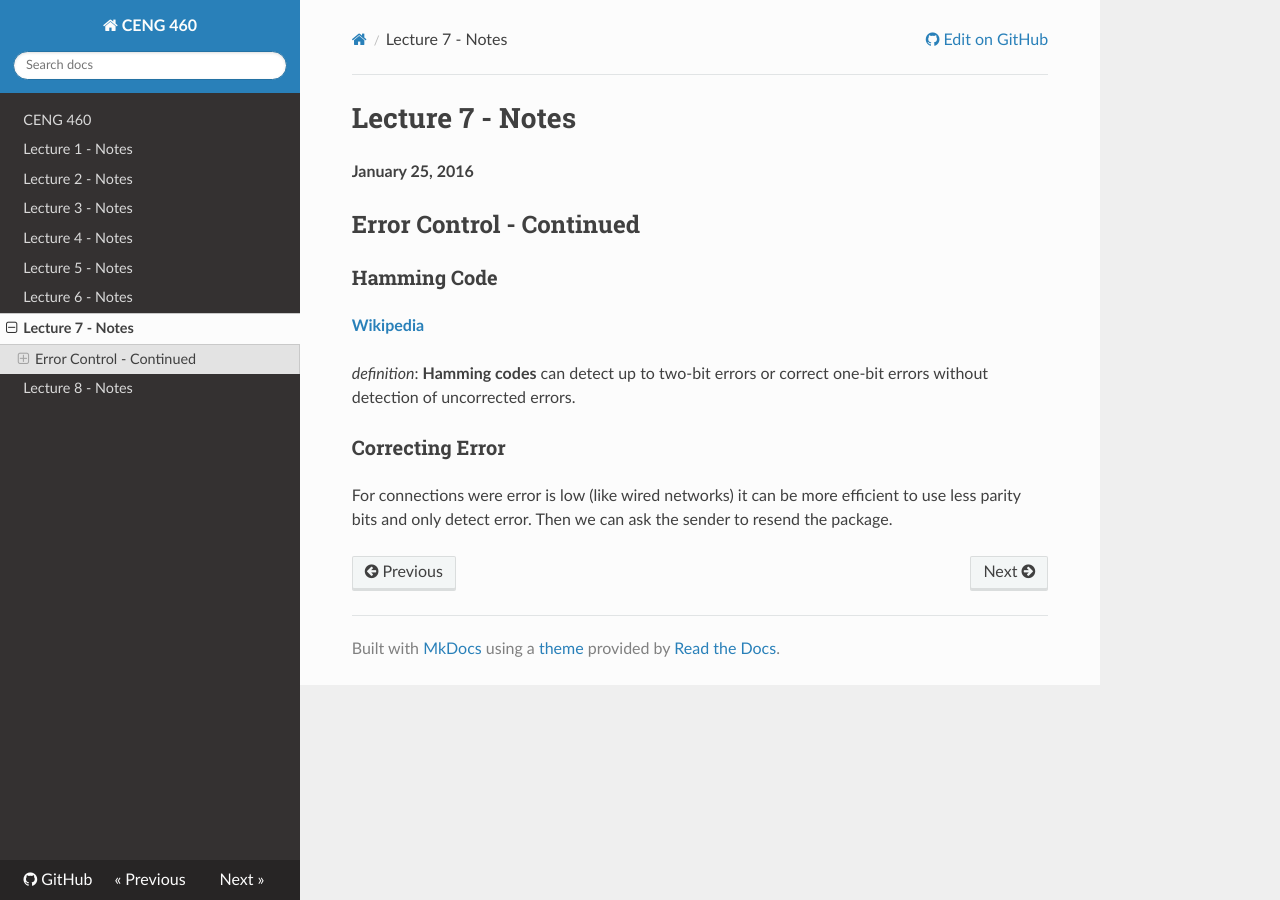
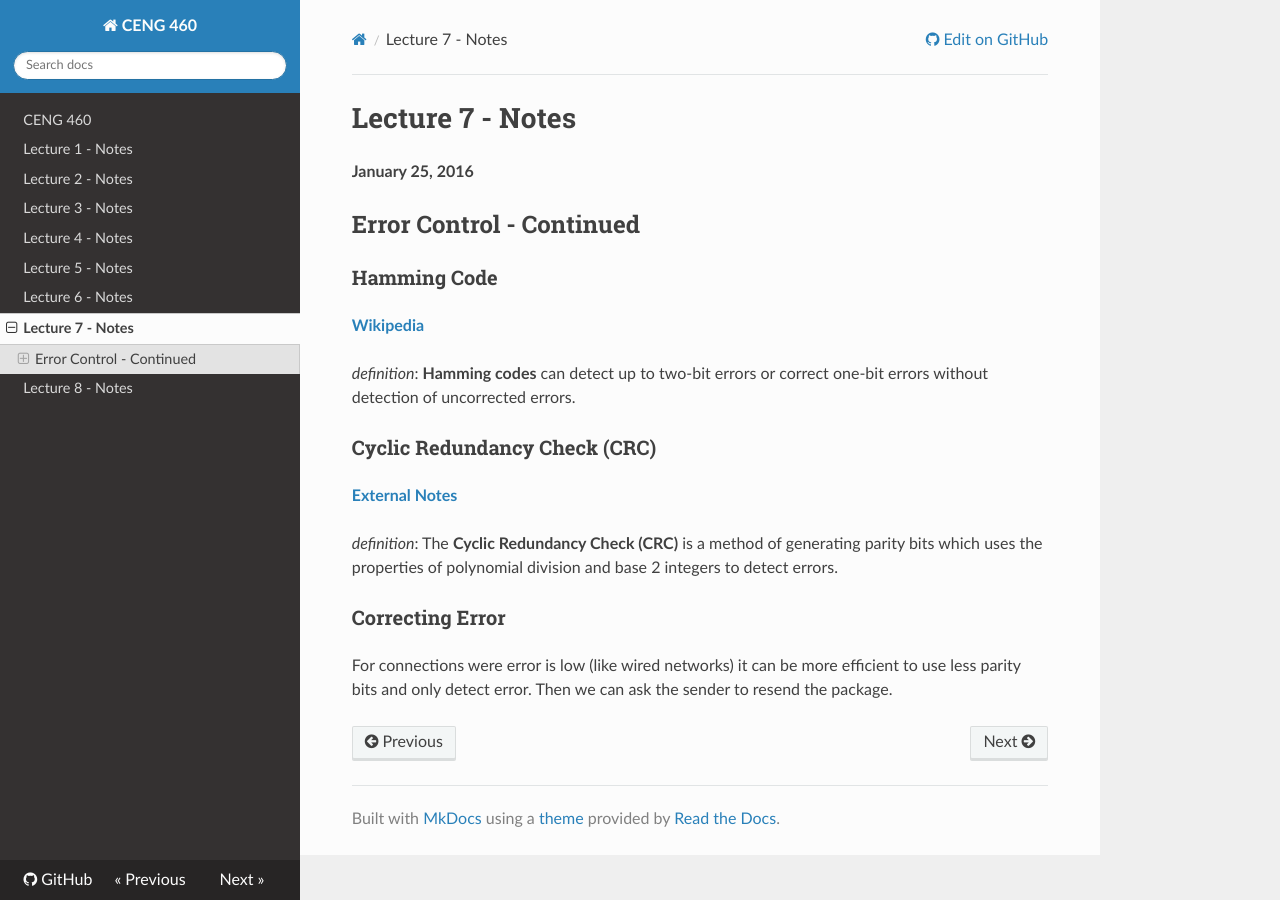
Before and after one commit to UVicNotes/CENG-460, an MkDocs documentation site: the page built from Notes/2016-01-25.md, in a window 1280 px wide. Built offline with MkDocs 1.6.1, drawn with Linux system fonts in a browser that asks for light colours; nearby versions of some CDN libraries.

Commit message:
Add some notes on CRC :cat:

```diff
--- a/Notes/2016-01-25.md
+++ b/Notes/2016-01-25.md
@@ -10,6 +10,12 @@
 
 _definition_: __Hamming codes__ can detect up to two-bit errors or correct one-bit errors without detection of uncorrected errors.
 
+### Cyclic Redundancy Check (CRC)
+
+**[External Notes](http://www.cs.jhu.edu/~scheideler/courses/600.344_S02/CRC.html)**
+
+_definition_: The __Cyclic Redundancy Check (CRC)__ is a method of generating parity bits which uses the properties of polynomial division and base 2 integers to detect errors.
+
 ### Correcting Error
 
 For connections were error is low (like wired networks) it can be more efficient to use less parity bits and only detect error. Then we can ask the sender to resend the package.
```
